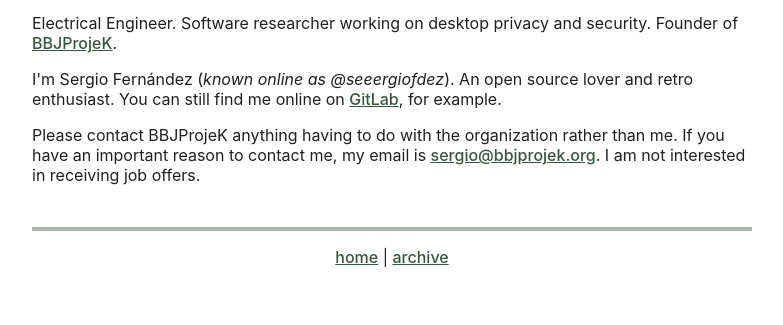
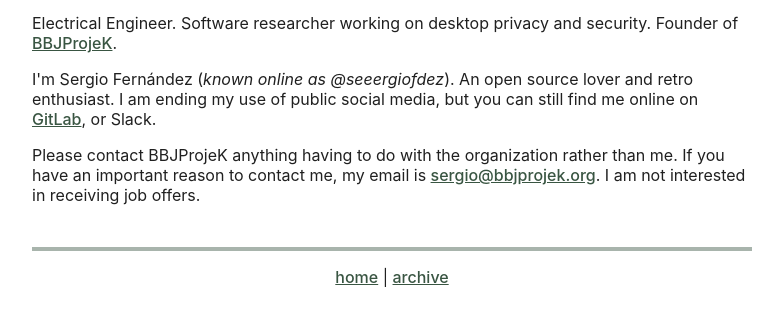
Before and after one commit to seeergiofdez/sergio, a website: page index.html in a window 1280 px wide. Shown: the part 109-434 px from the top of the page, without its empty margins (248-1031 px from the left). Drawn offline with Linux system fonts and the light colour scheme.

Commit message:
index: Update page
Signed-off-by: Sergio Fdez <sergio@bbjprojek.org>

```diff
--- a/index.html
+++ b/index.html
@@ -24,7 +24,7 @@
   </header>
 
   <p>Electrical Engineer. Software researcher working on desktop privacy and security. Founder of <a target="_blank" href="https://bbjprojek.org">BBJProjeK</a>.</p>
-  <p>I'm Sergio Fernández (<i>known online as @seeergiofdez</i>). An open source lover and retro enthusiast. You can still find me online on <a target="_blank" href="https://gitlab.com/seeergiofdez">GitLab</a>, for example.</p>
+  <p>I'm Sergio Fernández (<i>known online as @seeergiofdez</i>). An open source lover and retro enthusiast.  I am ending my use of public social media, but you can still find me online on <a target="_blank" href="https://gitlab.com/seeergiofdez">GitLab</a>, or Slack.</p>
   <p>Please contact BBJProjeK anything having to do with the organization rather than me. If you have an important reason to contact me, my email is <a href="mailto:sergio@bbjprojek.org">sergio@bbjprojek.org</a>. I am not interested in receiving job offers.</p>
 
   <footer>
```
